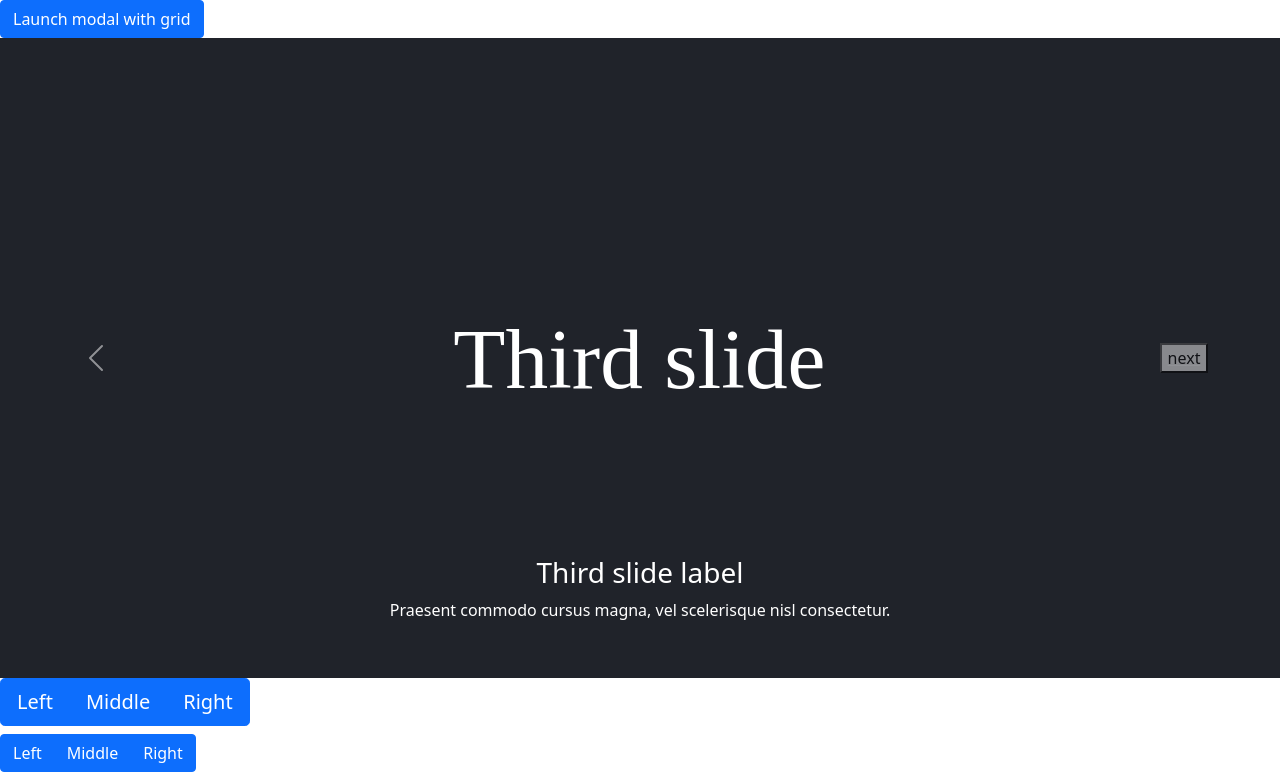
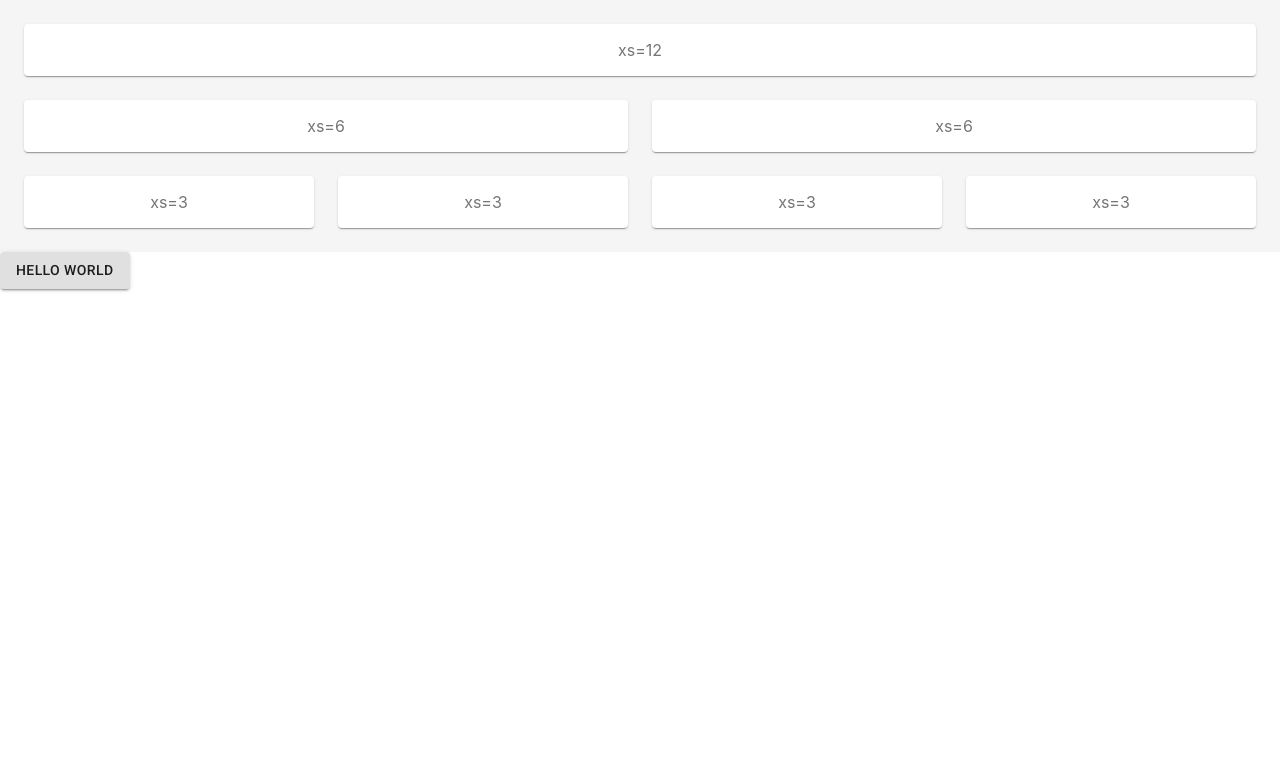
Before and after one commit to ilsung12/uilibrarys, a React (Create React App) app in the folder uilearn/: page / in a window 1280 px wide. Shown: the top 778 px of the page. Built offline with nearby package versions, Linux system fonts and the light colour scheme.

Commit message:
📝 Learn : UI Library - Material UI 1

```diff
--- a/uilearn/package.json
+++ b/uilearn/package.json
@@ -3,6 +3,7 @@
   "version": "0.1.0",
   "private": true,
   "dependencies": {
+    "@material-ui/core": "^4.12.3",
     "@testing-library/jest-dom": "^5.11.4",
     "@testing-library/react": "^11.1.0",
     "@testing-library/user-event": "^12.1.10",
--- a/uilearn/public/index.html
+++ b/uilearn/public/index.html
@@ -3,7 +3,10 @@
   <head>
     <meta charset="utf-8" />
     <link rel="icon" href="%PUBLIC_URL%/favicon.ico" />
-    <meta name="viewport" content="width=device-width, initial-scale=1" />
+    <meta
+      name="viewport"
+      content="minimum-scale=1, initial-scale=1, width=device-width"
+    />
     <meta name="theme-color" content="#000000" />
     <meta
       name="description"
@@ -15,6 +18,14 @@
       user's mobile device or desktop. See https://developers.google.com/web/fundamentals/web-app-manifest/
     -->
     <link rel="manifest" href="%PUBLIC_URL%/manifest.json" />
+    <link
+      rel="stylesheet"
+      href="https://fonts.googleapis.com/css?family=Roboto:300,400,500,700&display=swap"
+    />
+    <link
+      rel="stylesheet"
+      href="https://fonts.googleapis.com/icon?family=Material+Icons"
+    />
     <!--
       Notice the use of %PUBLIC_URL% in the tags above.
       It will be replaced with the URL of the `public` folder during the build.
--- a/uilearn/src/App.js
+++ b/uilearn/src/App.js
@@ -1,19 +1,21 @@
-import "./App.css";
+import './App.css';
+import MaterialExample from './MaterialUI/MaterialExample';
 // import "semantic-ui-css/semantic.min.css";
 // import SemanticExample from "./ReactSemanticUI/SemanticExample.jsx";
 // import ListExampleCelled from "./ReactSemanticUI/ListExampleCelled";
 
-import 'bootstrap/dist/css/bootstrap.min.css';
-import ReactBootStrapExample from "./ReactBootStrap/ReactBootStrapExample";
+//import 'bootstrap/dist/css/bootstrap.min.css';
+//import ReactBootStrapExample from "./ReactBootStrap/ReactBootStrapExample";
 
 function App() {
   return (
     <>
+      <MaterialExample />
       {/* ReactSemanticUI */}
       {/* <ListExampleCelled />
       <SemanticExample /> */}
       {/* ReactBootStrap */}
-      <ReactBootStrapExample />
+      {/* <ReactBootStrapExample /> */}
     </>
   );
 }
--- /dev/null
+++ b/uilearn/src/MaterialUI/ButtonExample.jsx
@@ -0,0 +1,10 @@
+import React from 'react';
+import Button from '@material-ui/core/Button';
+
+export default function ButtonExample() {
+  return (
+    <>
+      <Button variant="contained">Hello World</Button>
+    </>
+  );
+}
--- /dev/null
+++ b/uilearn/src/MaterialUI/CenteredGrid.jsx
@@ -0,0 +1,49 @@
+import React from 'react';
+import { makeStyles } from '@material-ui/core/styles';
+import Paper from '@material-ui/core/Paper';
+import Grid from '@material-ui/core/Grid';
+
+const useStyles = makeStyles((theme) => ({
+  root: {
+    flexGrow: 1,
+    backgroundColor: '#f5f5f5',
+    padding: 24,
+  },
+  paper: {
+    padding: theme.spacing(2),
+    textAlign: 'center',
+    color: theme.palette.text.secondary,
+  },
+}));
+
+export default function CenteredGrid() {
+  const classes = useStyles();
+
+  return (
+    <div className={classes.root}>
+      <Grid container spacing={3}>
+        <Grid item xs={12}>
+          <Paper className={classes.paper}>xs=12</Paper>
+        </Grid>
+        <Grid item xs={6}>
+          <Paper className={classes.paper}>xs=6</Paper>
+        </Grid>
+        <Grid item xs={6}>
+          <Paper className={classes.paper}>xs=6</Paper>
+        </Grid>
+        <Grid item xs={3}>
+          <Paper className={classes.paper}>xs=3</Paper>
+        </Grid>
+        <Grid item xs={3}>
+          <Paper className={classes.paper}>xs=3</Paper>
+        </Grid>
+        <Grid item xs={3}>
+          <Paper className={classes.paper}>xs=3</Paper>
+        </Grid>
+        <Grid item xs={3}>
+          <Paper className={classes.paper}>xs=3</Paper>
+        </Grid>
+      </Grid>
+    </div>
+  );
+}
--- /dev/null
+++ b/uilearn/src/MaterialUI/MaterialExample.jsx
@@ -0,0 +1,12 @@
+import React from 'react';
+import ButtonExample from './ButtonExample';
+import CenteredGrid from './CenteredGrid';
+
+export default function MaterialExample() {
+  return (
+    <div>
+      <CenteredGrid />
+      <ButtonExample />
+    </div>
+  );
+}
--- a/uilearn/src/ReactBootStrap/CarouselExample.jsx
+++ b/uilearn/src/ReactBootStrap/CarouselExample.jsx
@@ -1,4 +1,4 @@
-import React, { useCallback, useState } from 'react';
+import React, { useState } from 'react';
 import { Carousel } from 'react-bootstrap';
 
 export default function CarouselExample() {
```
Also changed, not shown: 2 other files (tests, documents, lock files or other folders).
